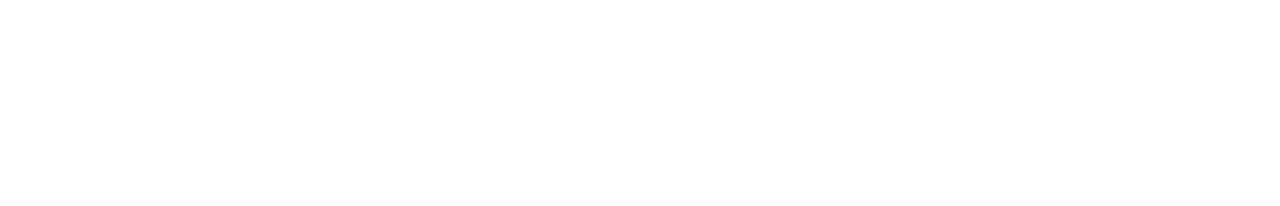
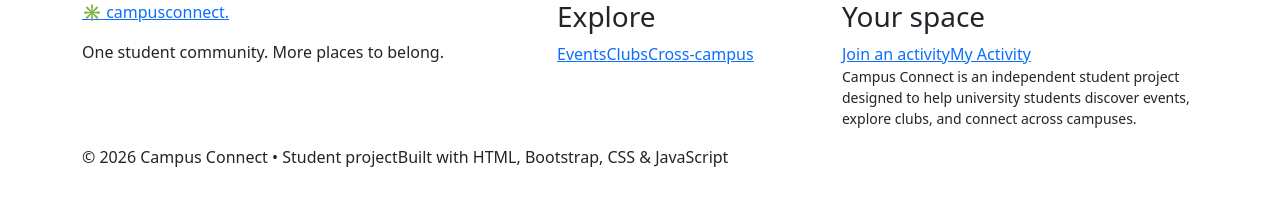
Before and after one commit to prashantsapk/javascript_cw2_project, a plain HTML site: page index.html in a window 1280 px wide. Drawn offline with nearby package versions, Linux system fonts and the light colour scheme.

Commit message:
created a basic footer

```diff
--- a/index.html
+++ b/index.html
@@ -1,11 +1,42 @@
+
 <!DOCTYPE html>
 <html lang="en">
+
 <head>
     <meta charset="UTF-8">
     <meta name="viewport" content="width=device-width, initial-scale=1.0">
-    <title>Document</title>
+
+    <title>Campus Connect | Home</title>
+
+    <!-- Bootstrap CSS -->
+    <link href="https://cdn.jsdelivr.net/npm/bootstrap@5.3.3/dist/css/bootstrap.min.css" rel="stylesheet">
+
+    <!-- Custom CSS -->
+    <link rel="stylesheet" href="css/style.css">
 </head>
+
 <body>
+
+    <footer class="site-footer">
+        <div class="container">
+            <div class="row g-4 align-items-start">
+                <div class="col-lg-5">
+                    <a class="brand footer-brand" href="index.html"><span class="brand-mark" aria-hidden="true">✳</span> campus<span>connect</span><span class="brand-dot">.</span></a>
+                    <p class="footer-copy mt-3">One student community. More places to belong.</p>
+                </div>
+                <div class="col-6 col-lg-3">
+                    <h3 class="footer-heading">Explore</h3>
+                    <a href="events.html">Events</a><a href="clubs.html">Clubs</a><a href="connect.html">Cross-campus</a>
+                </div>
+                <div class="col-6 col-lg-4">
+                    <h3 class="footer-heading">Your space</h3>
+                    <a href="register.html">Join an activity</a><a href="dashboard.html">My Activity</a>
+                    <p class="small footer-note">Campus Connect is an independent student project designed to help university students discover events, explore clubs, and connect across campuses.</p>
+                </div>
+            </div>
+            <div class="footer-bottom"><span>© 2026 Campus Connect • Student project</span><span>Built with HTML, Bootstrap, CSS & JavaScript</span></div>
+        </div>
+    </footer>
 
 </body>
 </html>
```
